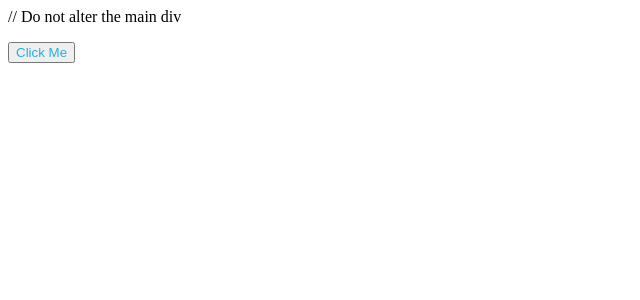
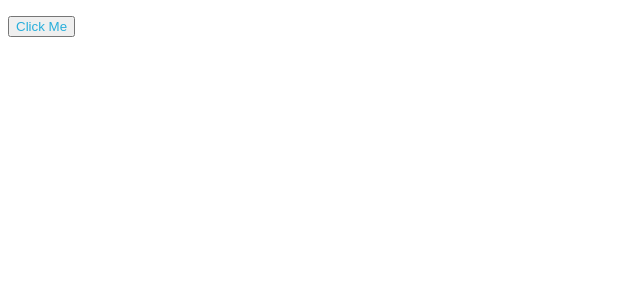
Before and after one commit to acciojob/button-action-functional-react-akshaychaudhari1499, a React app: page / in a window 1280 px wide. Shown: the top 300 px of the page, without its empty margins (0-640 px from the left). Built offline with nearby package versions, Linux system fonts and the light colour scheme.

Commit message:
deleted comment

```diff
--- a/src/components/App.js
+++ b/src/components/App.js
@@ -6,7 +6,7 @@ function App() {
 
   return (
     <div id="main">
-      // Do not alter the main div
+
     <Pbutton/>
     </div>
   );
```
